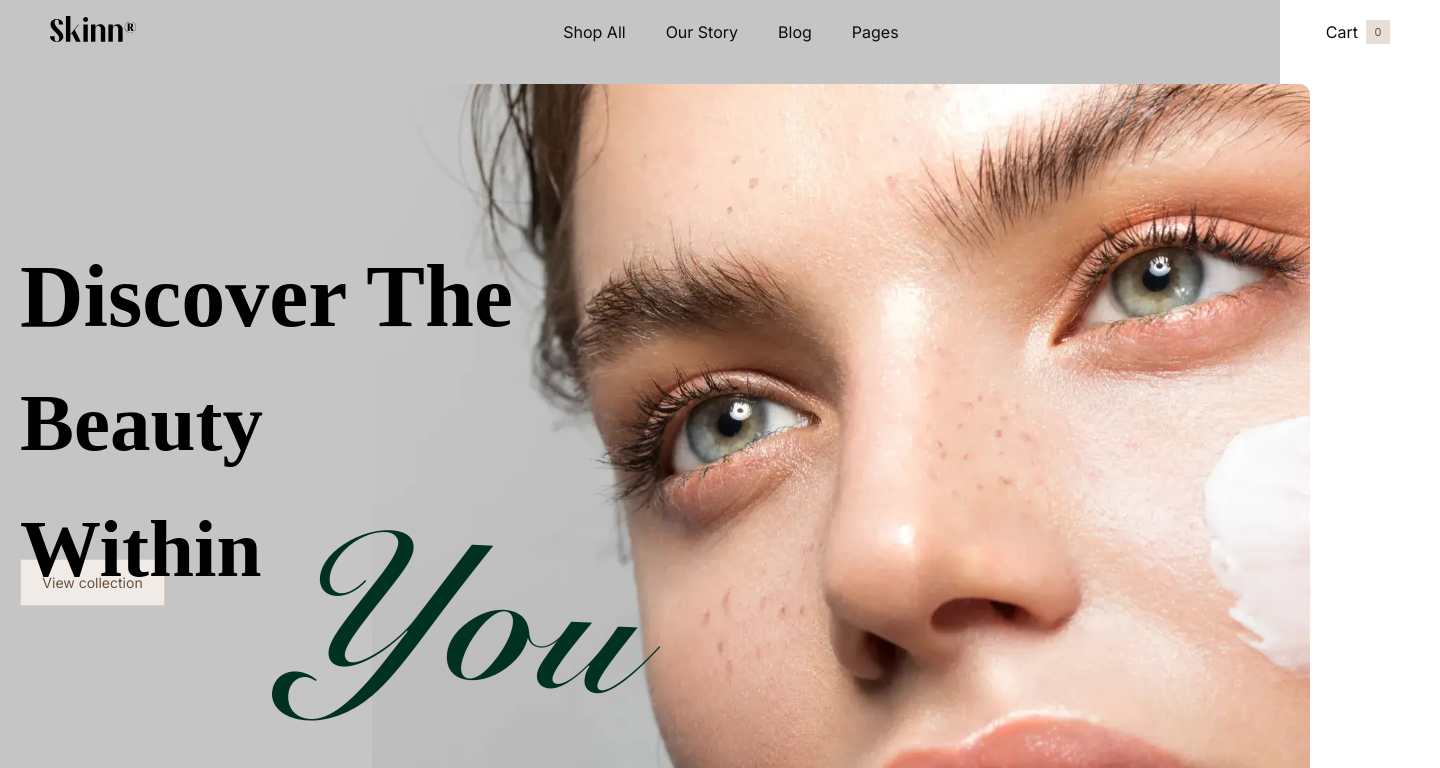
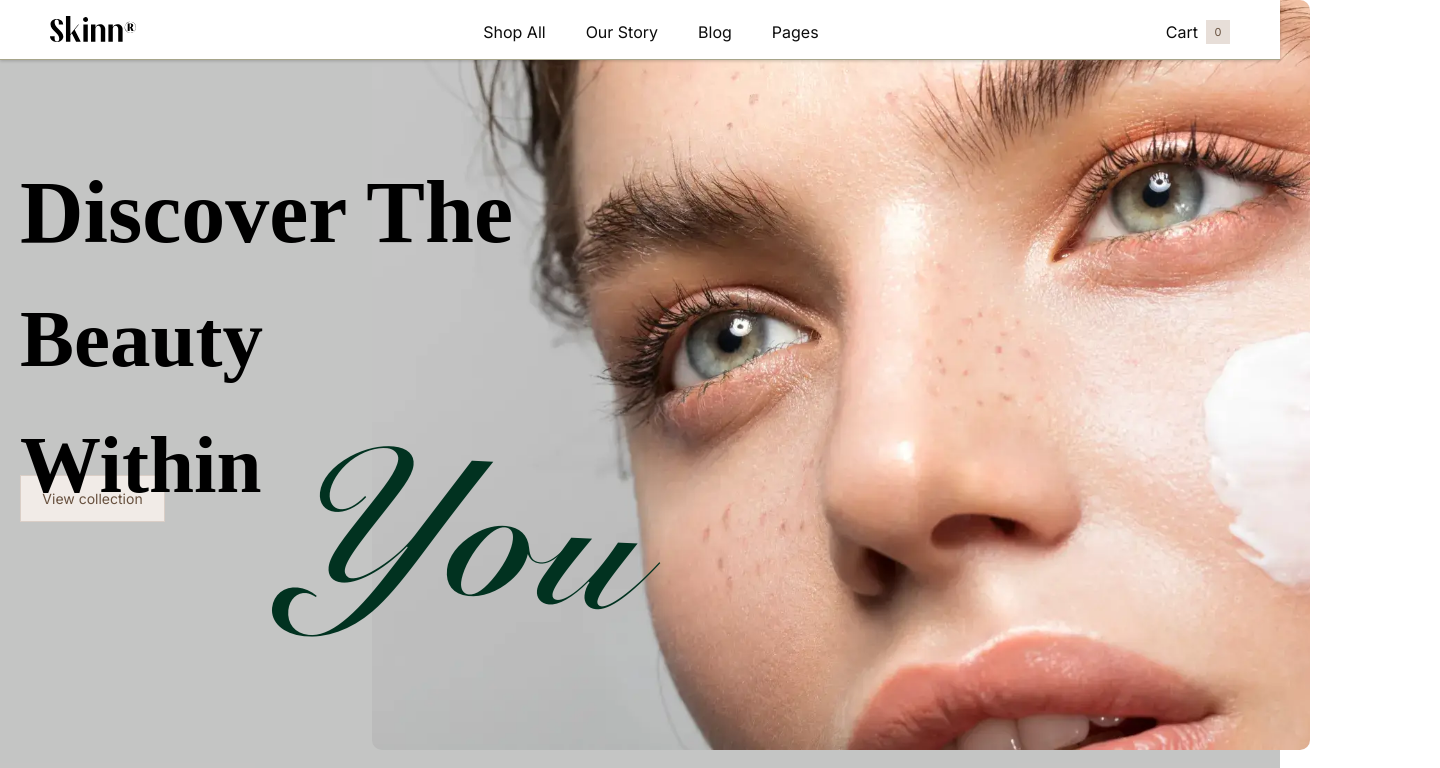
Before and after one commit to alisa777gul/skinn-beauty, a website built with Vite: page src/index.html in a window 1280 px wide. Shown: the top 768 px of the page, 1440 px wide, since content can reach past the window. Built offline with nearby package versions, Linux system fonts and the light colour scheme; a web font is replaced by a local one.

Commit message:
changed header

```diff
--- a/src/css/header.css
+++ b/src/css/header.css
@@ -1,12 +1,20 @@
 /* General Header Styling */
-.header-container{
-  padding: 16px 0;
+.header-container {
+  padding-bottom: 16px;
+  padding-top: 16px;
   margin: 0 auto;
-  padding-left: 50px;
-  padding-right: 50px;
-
+  width: 100%;
+  /* Полная ширина контейнера */
+  max-height: 60px;
+  border-bottom: 1px solid #918e6cca;
+  box-shadow: 0 1px 3px rgba(0, 0, 0, 0.2);
+  z-index: 100000;
+  position: fixed;
+  top: 0;
+  left: 0;
+  background-color: #fff;
+  /* Фон для видимости при прокрутке */
 }
-
 /* Navigation Styling */
 .navigation {
   display: flex;
--- a/src/css/hero.css
+++ b/src/css/hero.css
@@ -15,7 +15,7 @@ body {
 }
 
 .hero-section {
-    padding-top: 20px;
+
     max-height: 750px;
     overflow: hidden;
     /* Обеспечивает, что содержимое не выходит за пределы контейнера */
@@ -24,7 +24,7 @@ body {
 .image-container {
     position: absolute;
     /* Абсолютное позиционирование внутри родительского контейнера */
-    top: 0;
+    top: 0px;
     right: 50px;
     width: 938px;
     border-radius: 10px;
```
